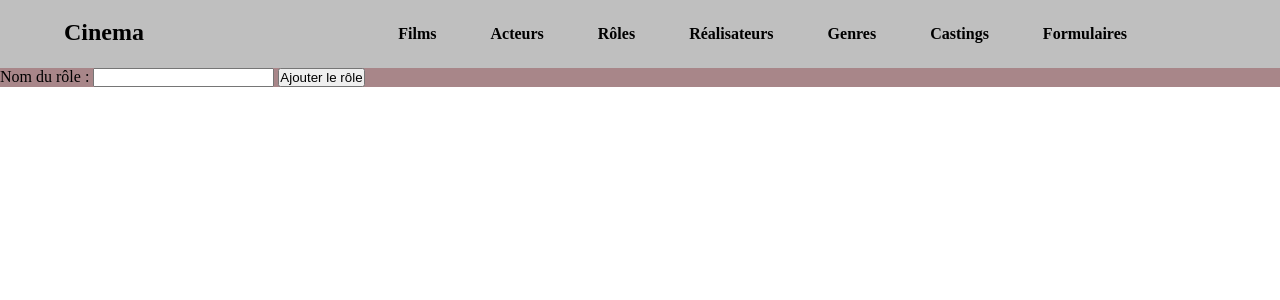
After one commit to Kazae67/MVC_Cinema, a PHP site: template view/formulaires/ajouterRole.php in a window 1280 px wide. The commit adds this page. Shown: the top 300 px of the page. Run offline with PHP 8.4, Linux system fonts and the light colour scheme; the template is opened without the code that fills it, so the values that code supplies are empty; some libraries are stand-ins or nearby versions.

Commit message:
ajouterRole.php

```diff
--- a/index.php
+++ b/index.php
@@ -77,6 +77,9 @@ if (isset($_GET["action"])) {
         case "ajouterActeur":
             $FormulairesController->ajouterActeur();
             break;
+        case "ajouterRole":
+            $FormulairesController->ajouterRole();
+            break;
     }
 } else {
     $FilmsController->listFilms();
--- a/view/formulaires/ajouterActeur.php
+++ b/view/formulaires/ajouterActeur.php
@@ -19,16 +19,16 @@ ob_start();
     <input type="date" name="birthdate" required>
 
     <label for="biographie">Biographie :</label>
-    <textarea name="biographie" rows="4"></textarea>
+    <textarea name="biographie" rows="5"></textarea>
 
     <label for="image">Image :</label>
     <input type="file" name="image" required accept="image/*">
 
-    <button type="submit">Ajouter</button>
+    <button type="submit">Ajouter l'acteur</button>
 </form>
 
 <?php
-$cssLink = '<link rel="stylesheet" href="public/css/formulaires/ajouterActeur.css">';
+$cssLink = '<link rel="stylesheet" href="public/css/formulaires/formulaires.css">';
 $content = ob_get_clean();
 require "view/template.php";
 ?>
--- /dev/null
+++ b/view/formulaires/ajouterRole.php
@@ -0,0 +1,15 @@
+<?php
+ob_start();
+?>
+<!-- Ajouter rôle -->
+<form action="index.php?action=addRole" method="post">
+    <label>Nom du rôle :</label>
+    <input type="textarea" name="role_name" id="role_nom">
+    <input type="submit" name="submit" value="Ajouter le rôle">
+</form>
+
+<?php
+$cssLink = '<link rel="stylesheet" href="public/css/formulaires/formulaires.css">';
+$content = ob_get_clean();
+require "view/template.php";
+?>
--- a/view/template.php
+++ b/view/template.php
@@ -35,7 +35,7 @@
                     <ul class="dropdown-menu">
                         <li><a href="#">Ajouter un film</a></li>
                         <li><a href="index.php?action=ajouterActeur">Ajouter un acteur</a></li>
-                        <li><a href="#">Ajouter un rôle</a></li>
+                        <li><a href="index.php?action=ajouterRole">Ajouter un rôle</a></li>
                         <li><a href="#">Ajouter un réalisateur</a></li>
                         <li><a href="#">Ajouter un genre</a></li>
                         <li><a href="#">Ajouter un casting</a></li>
```
Also changed, not shown: controller/FormulairesController.php (+7 -0 lines).
